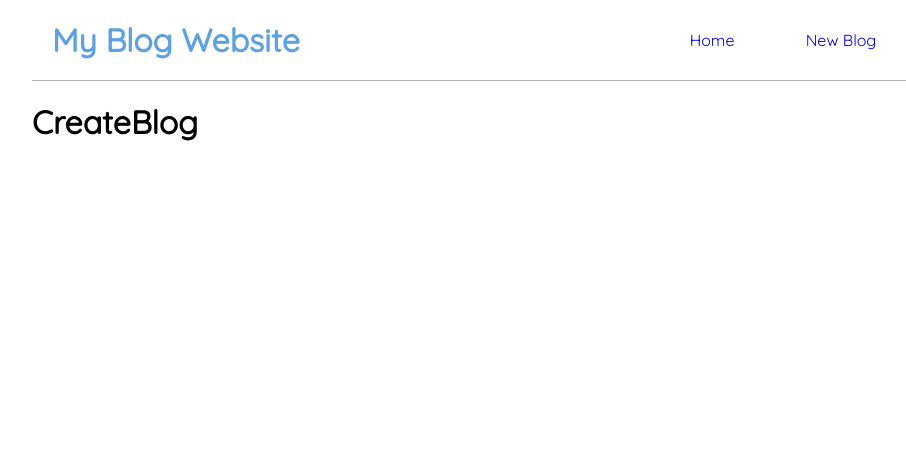
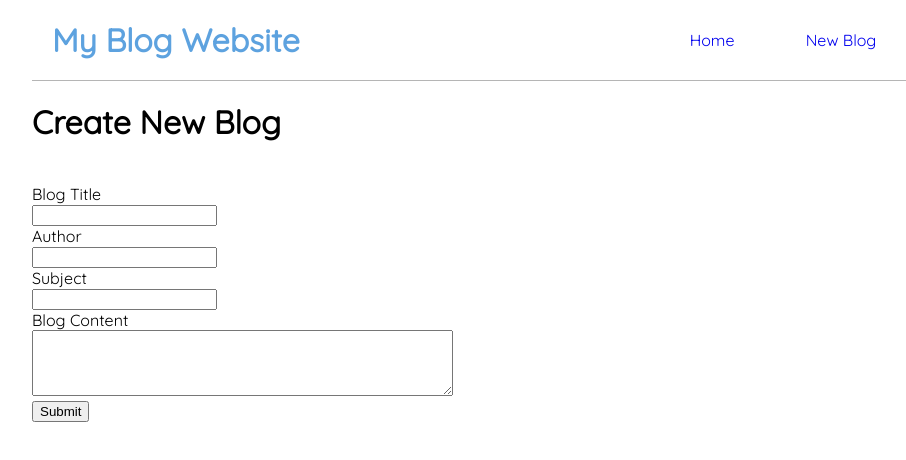
Before and after one commit to alexandreguz/blog-app, a React (Create React App) app: page /createblog in a window 1280 px wide. Shown: the top 460 px of the page, without its empty margins (158-1064 px from the left). Built offline with nearby package versions, Linux system fonts and the light colour scheme; the HTML template or start-up script is replaced by a standard one.

Commit message:
stage4 - page 404

```diff
--- a/src/App.js
+++ b/src/App.js
@@ -2,6 +2,7 @@ import Navbar from "./components/Navbar";
 import {BrowserRouter, Route, Routes} from "react-router-dom"
 import Home from "./components/Home";
 import CreateBlog from './components/CreateBlog.js'
+import NotFound from "./components/NotFound";
 
 const App = () => {
   return (
@@ -10,9 +11,10 @@ const App = () => {
           <Navbar />
           <div className='app-content'>
             <Routes>
-               <Route path="/" element={ <Home />} />
-               <Route path="/home" element={ <Home />} />
-               <Route path="/createblog" element={ <CreateBlog /> } />
+               <Route exact path="/" element={ <Home />} />
+               <Route exact path="/home" element={ <Home />} />
+               <Route exact path="/createblog" element={ <CreateBlog /> } />
+               <Route path="*" element={ <NotFound />} />
             </Routes>
           </div>
         </div>
--- a/src/components/CreateBlog.js
+++ b/src/components/CreateBlog.js
@@ -1,8 +1,30 @@
 const CreateBlog = () => {
     return (
       <div className="CreateBlog-root">
-          <h1>CreateBlog</h1>
-      </div>
+          <div className='Create-blog-main-container'>
+            <h1>Create New Blog</h1>
+            <br/>
+          <form className="CreateBlog-form">
+            <label for="blog-title">Blog Title</label>
+            <br/>
+            <input id="blog-title" type="text" required/>
+            <br/>
+            <label for="blog-author">Author</label>
+            <br/>
+            <input type="text" id="blog-author" required/>
+            <br/>
+            <label for="blog-subject">Subject</label>
+            <br/>
+            <input id= "blog-subject" type="text" required/>
+            <br/>
+            <label for="blog-content">Blog Content</label>
+            <br/>
+            <textarea required id="blog-content" rows="4" cols="50"/>
+            <br/>
+            <button>Submit</button>
+          </form>
+          </div>
+        </div>
     );
   }
 
--- /dev/null
+++ b/src/components/NotFound.js
@@ -0,0 +1,11 @@
+import React from 'react';
+import {Link} from 'react-router-dom'
+
+const NotFound = () => (
+  <div>
+    <h1>404 - Not Found!</h1>
+    <Link to="/" >Home</Link>
+  </div>
+);
+
+export default NotFound;
```
